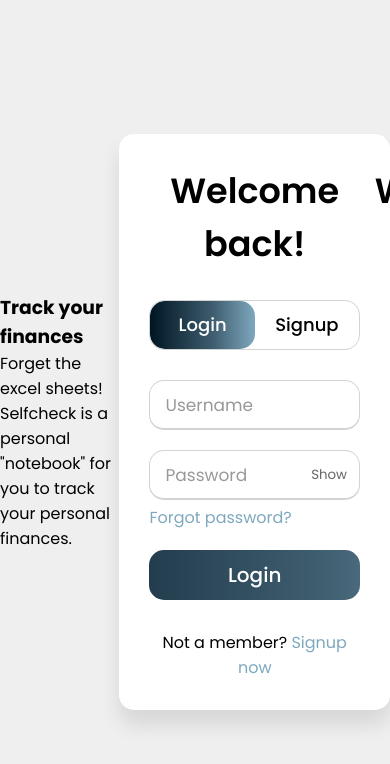
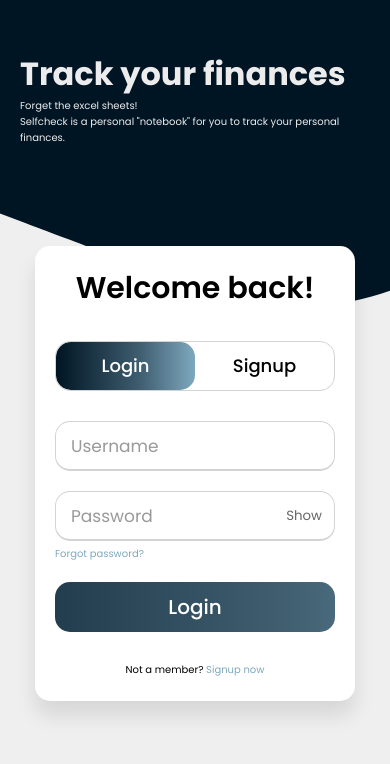
Before and after one commit to Lidiamfg/selfcheck_V2-frontend, a React (Vite) app: page / in a window 390 px wide. Shown: the top 764 px of the page. Built offline with nearby package versions, Linux system fonts and the light colour scheme.

Commit message:
styling for phones

```diff
--- a/src/components/Signup_Login/Signup_Login.css
+++ b/src/components/Signup_Login/Signup_Login.css
@@ -16,11 +16,13 @@ body {
 }
 .wrapper {
   overflow: hidden;
-  max-width: 390px;
+  max-width: 320px;
+  width: 100%;
   background: #fff;
-  padding: 30px;
+  padding: 20px;
   border-radius: 15px;
   box-shadow: 0px 15px 20px rgba(0, 0, 0, 0.1);
+  box-sizing: border-box;
 }
 .wrapper .title-text {
   display: flex;
@@ -28,7 +30,7 @@ body {
 }
 .wrapper .title {
   width: 50%;
-  font-size: 35px;
+  font-size: 30px;
   font-weight: 600;
   text-align: center;
   transition: all 0.6s cubic-bezier(0.68, -0.55, 0.265, 1.55);
--- a/src/index.css
+++ b/src/index.css
@@ -30,10 +30,18 @@
   padding: 0;
 }
 
-.homepage-background {
+html {
+  font-size: 10px;
+  scroll-behavior: smooth;
+  background-color: #efefef;
+  width: 100vw;
+}
+
+/*PC SCREEN
+/* .homepage-background {
   min-height: 100vh;
   width: 100%;
   background-image: url("./assets/wave-haikei.svg");
   background-repeat: no-repeat;
   background-size: cover;
-}
+} */
--- a/src/pages/Homepage.css
+++ b/src/pages/Homepage.css
@@ -1,13 +1,36 @@
-article {
-  position: relative;
+.homepage-background {
+  height: 100%;
+  width: 100%;
+  background-image: url("../assets/wave-haikei-phone.svg");
+  background-repeat: no-repeat;
+  background-size: cover;
+  background-color: #ececec;
   display: flex;
-  flex-direction: row;
-  justify-content: space-evenly;
+  flex-direction: column;
   align-items: center;
+  justify-content: center;
+  row-gap: 100px;
+}
+
+.homepage-background section {
+  margin: 0 20px;
+}
+
+.homepage-background .hp-title {
+  margin-top: 50px;
+  color: #ececec;
+}
+
+.hp-title h1 {
+  font-size: 32px;
 }
 
 body.blur > #root > article > *:not(.popup-container) {
   filter: blur(5px);
+}
+
+.popup-container {
+  position: absolute;
 }
 
 .popup-styling {
--- a/src/pages/Homepage.jsx
+++ b/src/pages/Homepage.jsx
@@ -10,7 +10,7 @@ const HomePage = () => {
 
   return (
     <article className="homepage-background">
-      <section>
+      <section className="hp-title">
         <h1>Track your finances</h1>
         <p>Forget the excel sheets!</p>
         <p>
```
Also changed, not shown: src/assets/wave-haikei-phone.svg (added).
